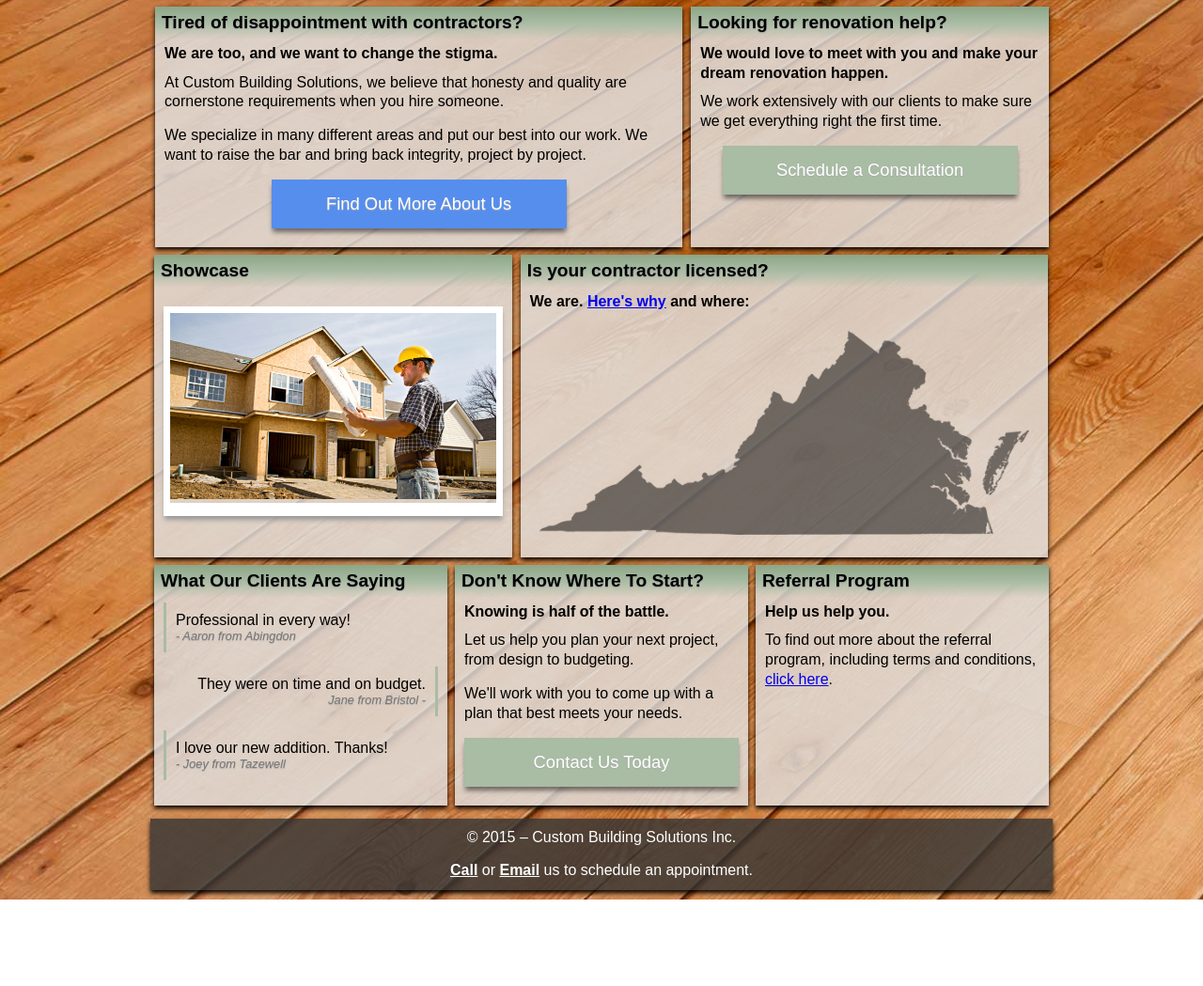
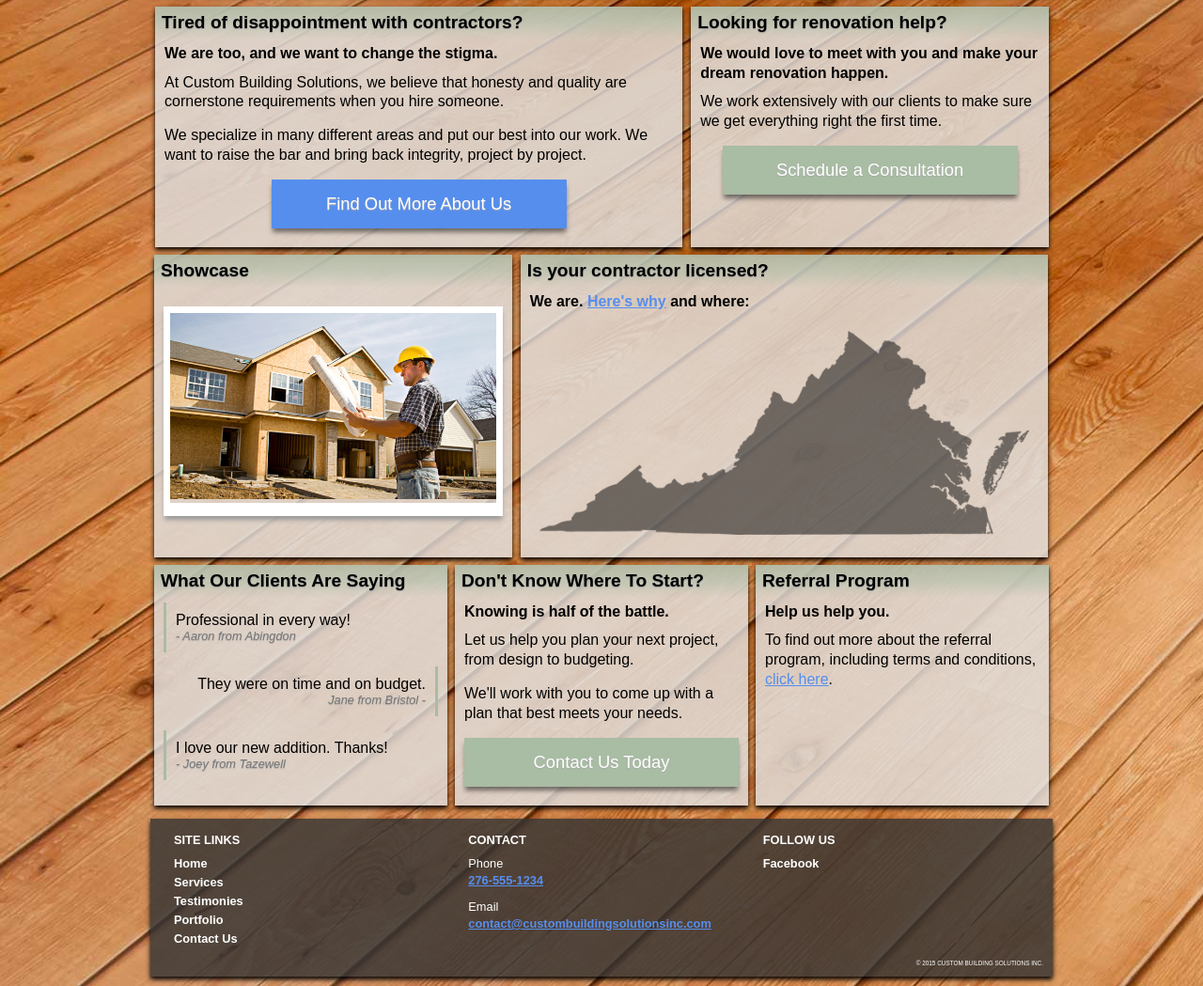
Before and after one commit to arosenb2/custombuildingsolutions, a website: page index.html in a window 1280 px wide. Shown: the part 134-1183 px from the top of the page at 94% size. Before the commit the page ends 1091 px from the top, so only its background shows below. Drawn offline with Linux system fonts and the light colour scheme.

Commit message:
Finish footer and responsive style

```diff
--- a/index.html
+++ b/index.html
@@ -72,8 +72,34 @@
     </div>
     <div>
         <footer class="card dark">
-            <p>&copy; 2015 &ndash; Custom Building Solutions Inc.</p>
-            <p><a href="tel:+15555555555">Call</a> or <a href="mailto:contact@custombuildingsolutionsinc.com">Email</a> us to schedule an appointment.</p>
+            <section>
+                <h4>Site Links</h4>
+                <ul>
+                    <li><a href="#">Home</a></li>
+                    <li><a href="#">Services</a></li>
+                    <li><a href="#">Testimonies</a></li>
+                    <li><a href="#">Portfolio</a></li>
+                    <li><a href="#">Contact Us</a></li>
+                </ul>
+            </section>
+            <section>
+                <h4>Contact</h4>
+                <dl class="contact">
+                    <dd>Phone</dd>
+                    <dd><a href="tel:+15555555555">276-555-1234</a></dd>
+                    <dd>Email</dd>
+                    <dd><a href="mailto:contact@custombuildingsolutionsinc.com">contact@custombuildingsolutionsinc.com</a></dd>
+                </dl>
+            </section>
+            <section>
+                <h4>Follow Us</h4>
+                <ul>
+                    <li><a href="//www.facebook.com/custombuildingsolutionsinc">Facebook</a></li>
+                </ul>
+            </section>
+            <div>
+                <p>&copy; <script type="text/javascript">document.write(new Date().getFullYear())</script><noscript>2015</noscript> Custom Building Solutions Inc.</p>
+            </div>
         </footer>
     </div>
 </div>
--- a/src/sass/components/_card.scss
+++ b/src/sass/components/_card.scss
@@ -19,7 +19,7 @@
     h2 {
         padding: 5px 7px;
         margin: -10px -10px 5px;
-        background: linear-gradient(darken($green, 10%), $green, transparent);
+        background: linear-gradient(rgba(darken($green, 10%), .5), rgba($green, .5) , transparent);
         text-shadow: 0 1px 1px #999;
         font-size: 1.2em;
     }
@@ -33,6 +33,12 @@
     }
 
     a {
+        color: $blue;
+
+        &:visited {
+            color: lighten($blue, 10%);
+        }
+
         &.btn {
             padding: 15px 7px 10px;
             margin: 0 auto 10px;
@@ -50,6 +56,9 @@
             &:hover {
                 transition: border .2s ease-in;
                 border-bottom: 5px solid darken($green, 20%);
+            }
+            &:visited {
+                color: #fff;
             }
         }
 
--- a/src/sass/components/_footer.scss
+++ b/src/sass/components/_footer.scss
@@ -1,11 +1,79 @@
 footer {
     padding: 10px;
     margin: 10px 0 0;
-    text-align: center;
+    font-size: .8em;
+
+    display: flex;
+    flex-wrap: wrap;
     flex: 3;
 
-    p:last-child {
-        margin-bottom: 0;
+    > section {
+        flex: 1;
+        padding: 5px 15px;
+        h4 {
+            text-transform: uppercase;
+            padding: 0;
+            margin: 0 0 5px;
+
+            @media(screen and max-width: $break-medium) {
+                background: rgba(0, 0, 0, .5);
+                padding: 10px 0;
+                margin: 0px -10px;
+                font-size: 1.3em;
+
+                &:nth-child(1) {
+                    margin-top: -15px;
+                }
+            }
+        }
+        dl.contact {
+            dd:nth-child(even) {
+                padding: 0 0 10px;
+            }
+        }
+        dd {
+            padding: 0;
+            margin: 0 0 5px !important;
+            line-height: 1em !important;
+
+            @media(screen and max-width: $break-medium) {
+                font-size: 1.3em;
+            }
+        }
+
+        ul {
+            list-style: none;
+            padding: 0;
+            margin: 10px 0;
+        }
+        li {
+            padding: 0;
+            margin: 0 0 5px;
+
+            a {
+                font-size: 1em !important;
+                text-transform: none !important;
+                text-shadow: none !important;
+
+                @media(screen and max-width: $break-medium) {
+                    font-size: 1.3em !important;
+                }
+            }
+        }
+    }
+
+    > div {
+        width: 100%;
+        p {
+            text-transform: uppercase;
+            text-align: right;
+            font-size: .5em;
+            margin: 0 !important;
+
+            @media(screen and max-width: $break-medium) {
+                text-align: center;
+            }
+        }
     }
 
     a {
--- a/src/sass/components/_grid.scss
+++ b/src/sass/components/_grid.scss
@@ -11,16 +11,36 @@
         &.double {
             flex: 3;
             margin: 4px 5px;
-            @media(screen and max-width: $break-small) {
+            @media(screen and max-width: $break-medium) {
                 flex: none;
                 margin: 4px 0;
             }
         }
 
-        @media(screen and max-width: $break-small) {
+        @media(screen and max-width: $break-medium) {
             flex: none;
             width: 100%;
             margin: 4px 0;
         }
     }
+
+    footer {
+        @media(screen and max-width: $break-medium) {
+            margin: 5px -10px;
+        }
+
+        section {
+            @media(screen and max-width: $break-medium) {
+                flex: none;
+                width: 100%;
+                text-align: center;
+                padding: 5px 0;
+                margin: 0 0 5px;
+
+                &:nth-child(3) {
+                    border-bottom: none;
+                }
+            }
+        }
+    }
 }
--- a/src/sass/global.scss
+++ b/src/sass/global.scss
@@ -5,10 +5,10 @@
 
 /* Site Components */
 @import "components/grid";
+@import "components/navigation";
+@import "components/card";
 @import "components/header";
 @import "components/footer";
-@import "components/navigation";
-@import "components/card";
 
 /* Site Defaults */
 @import "main";
```
Also changed, not shown: dist/css/global.css, dist/css/global.min.css, 1 other file.
